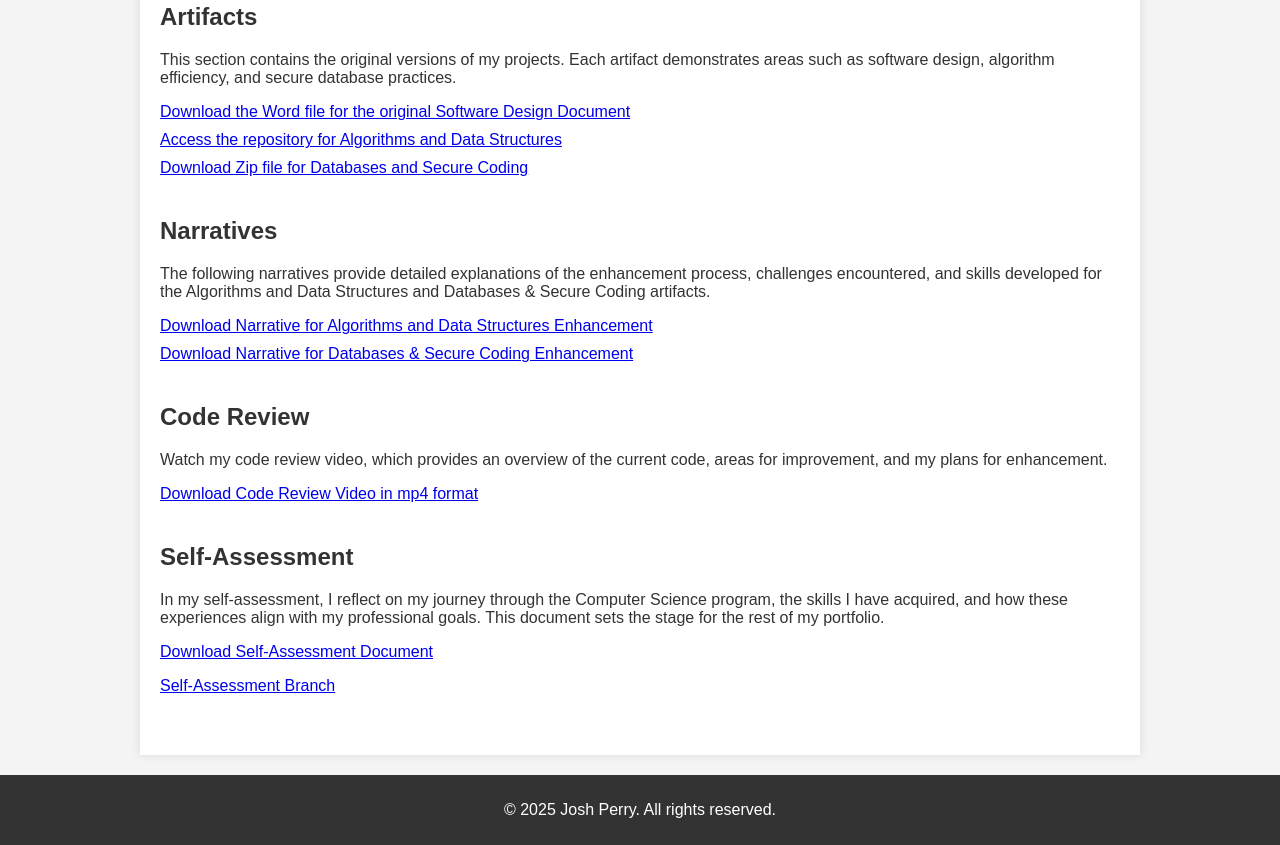
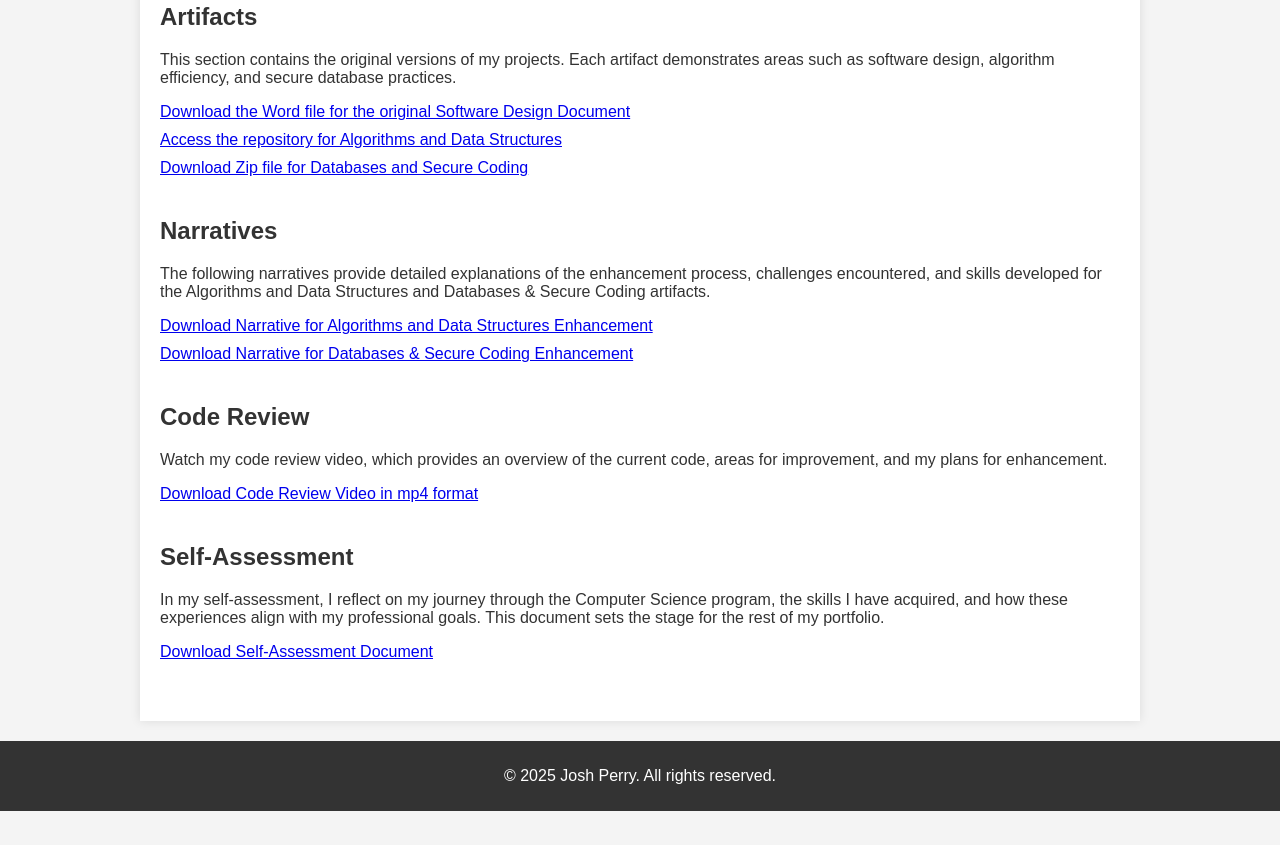
Before and after one commit to jperry82/ePortfolio, a plain HTML site: page index.html in a window 1280 px wide. Shown: the part 349-1194 px from the top of the page. After the commit the page ends 1160 px from the top, so only its background shows below. Drawn offline with Linux system fonts and the light colour scheme.

Commit message:
Update index.html

```diff
--- a/index.html
+++ b/index.html
@@ -139,11 +139,6 @@
           Download Self-Assessment Document
         </a>
       </p>
-      <p>
-        <a href="https://github.com/jperry82/ePortfolio/tree/self-assessment" target="_blank">
-          Self-Assessment Branch
-        </a>
-      </p>
     </section>
   </div>
 
```
